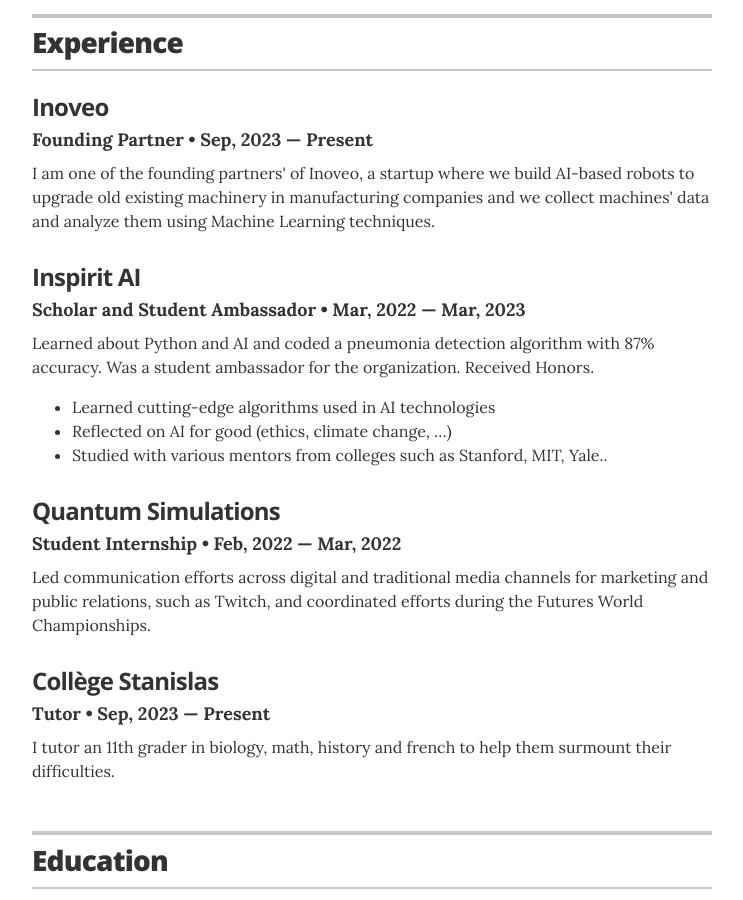
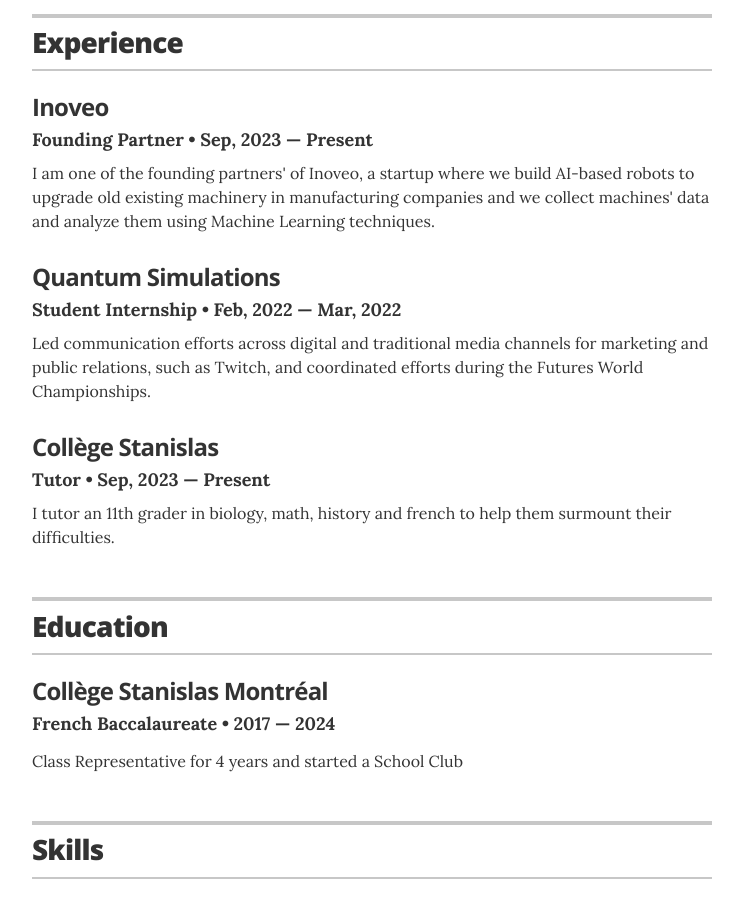
Before and after one commit to Tamus500/tamus500.github.io, a Jekyll site: the page built from index.html, in a window 1280 px wide and 900 px high, scrolled down 655 px. Shown: the whole window, without its empty margins (268-1011 px from the left). Built offline with Jekyll 4.4.1, drawn with Linux system fonts in a browser that asks for light colours.

Commit message:
Update experience.yml

```diff
--- a/_data/experience.yml
+++ b/_data/experience.yml
@@ -4,13 +4,6 @@
   position: Founding Partner
   duration: Sep, 2023 &mdash; Present
   summary: I am one of the founding partners' of Inoveo, a startup where we build AI-based robots to upgrade old existing machinery in manufacturing companies and we collect machines' data and analyze them using Machine Learning techniques.
-
-# Inspirit AI
-- company: Inspirit AI
-  position: Scholar and Student Ambassador
-  duration:  Mar, 2022 &mdash; Mar, 2023
-  summary: Learned about Python and AI and coded a pneumonia detection algorithm with 87% accuracy. Was a student ambassador for the organization. Received Honors. <ul class="resume-item-list"><li>Learned cutting-edge algorithms used in AI technologies</li><li>Reflected on AI for good (ethics, climate change, …)</li><li>Studied with various mentors from colleges such as Stanford, MIT, Yale..</li></ul>
-
 
 # Quantum Simulations
 - company: Quantum Simulations
```
